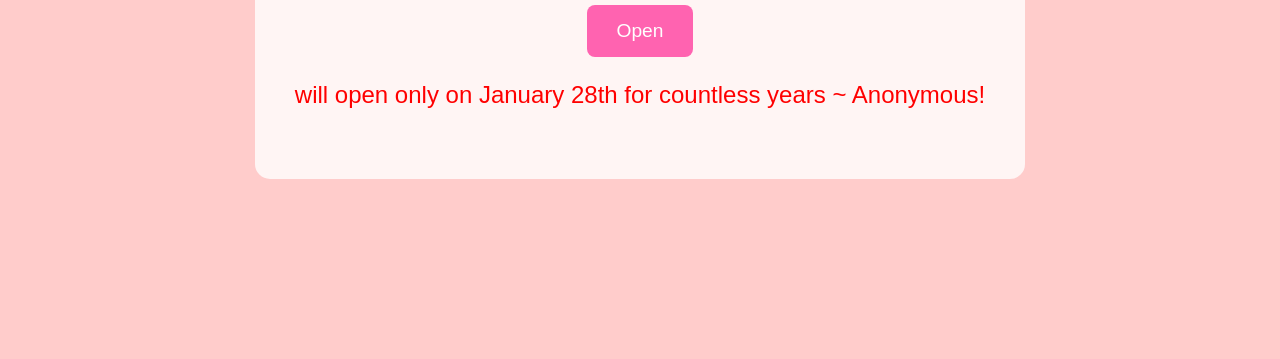
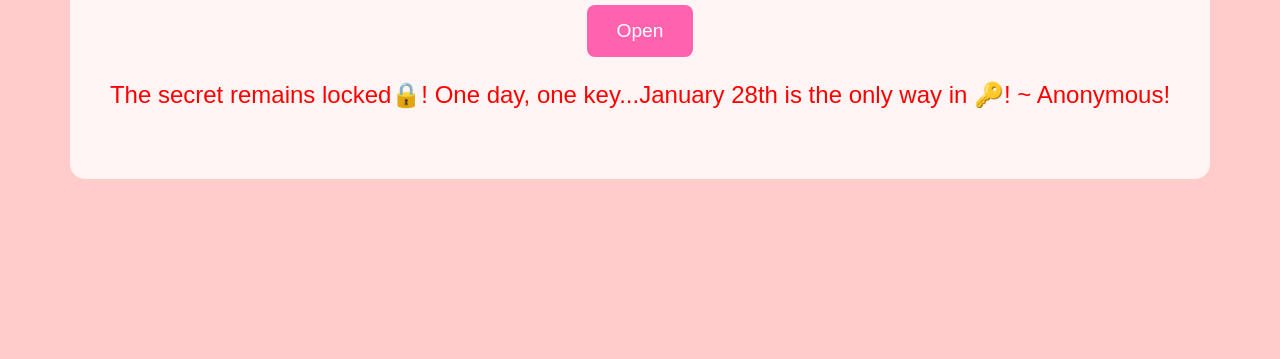
Before and after one commit to asiskumr/SecretHorizon, a plain HTML site: page index.html in a window 1280 px wide. Shown: the part 441-800 px from the top of the page. Drawn offline with nearby package versions, Linux system fonts and the light colour scheme.

Commit message:
Update index.html

```diff
--- a/index.html
+++ b/index.html
@@ -16,7 +16,7 @@
         <div id="countdown-timer"></div>
 
         <button id="enter-button" onclick="openPage()" disabled>Open</button>
-        <p id="warning-message" style="color: red; display: none;">will open only on January 28th for countless years ~ Anonymous!</p>
+        <p id="warning-message" style="color: red; display: none;">The secret remains locked🔒! One day, one key...January 28th is the only way in 🔑! ~ Anonymous!</p>
     </div>
 
 
```
